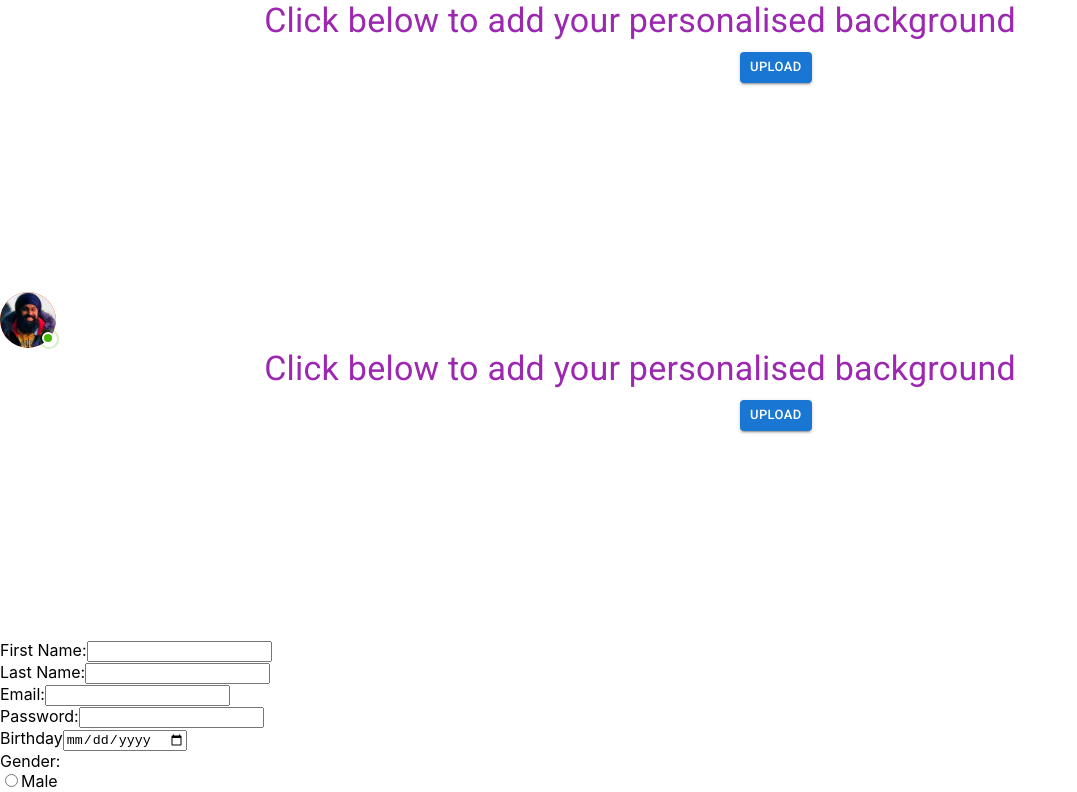
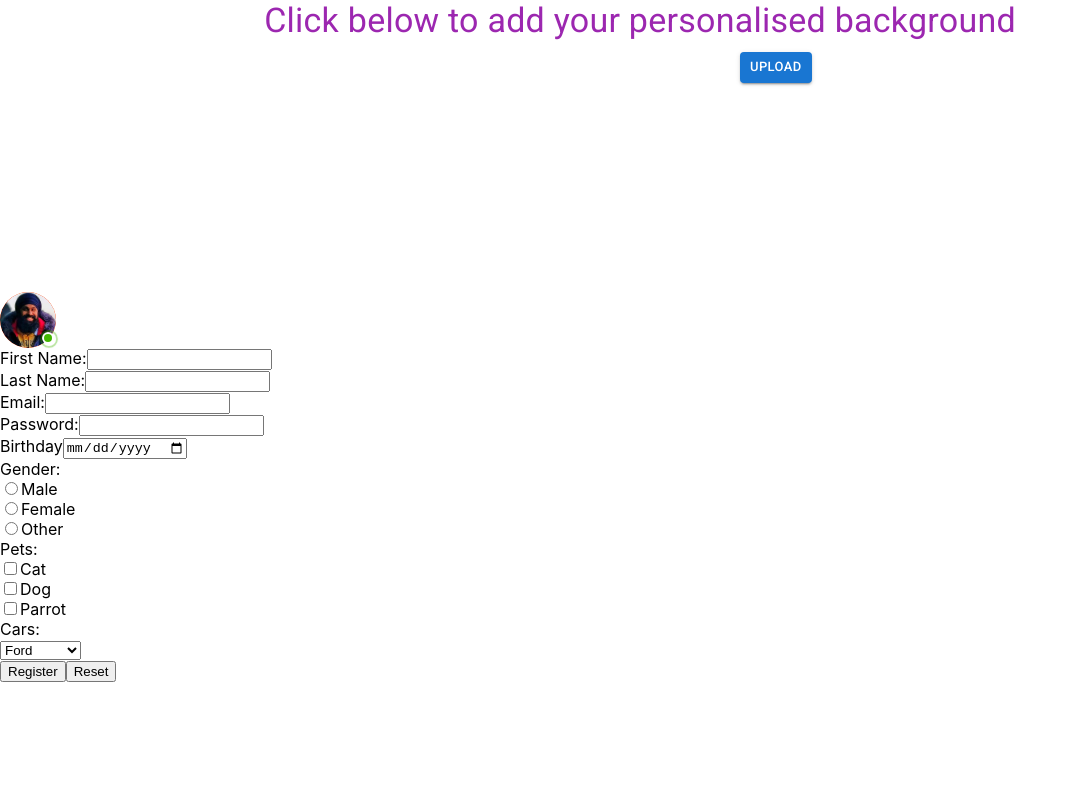
Before and after one commit to BhupinderSingh86/Perfect-Gift, a React (Create React App) app: page / in a window 1280 px wide. Shown: the top 792 px of the page, without its empty margins (0-1077 px from the left). Built offline with nearby package versions, Linux system fonts and the light colour scheme.

Commit message:
deleted branches not required after commits

```diff
--- a/src/Components/App/App.js
+++ b/src/Components/App/App.js
@@ -9,7 +9,6 @@ function App() {
     <div>
     <ProfileBackground/>
     <ImageAvatar/>
-    <ProfileBackground/>
     <SignUpForm/>
     </div>
   );
```
